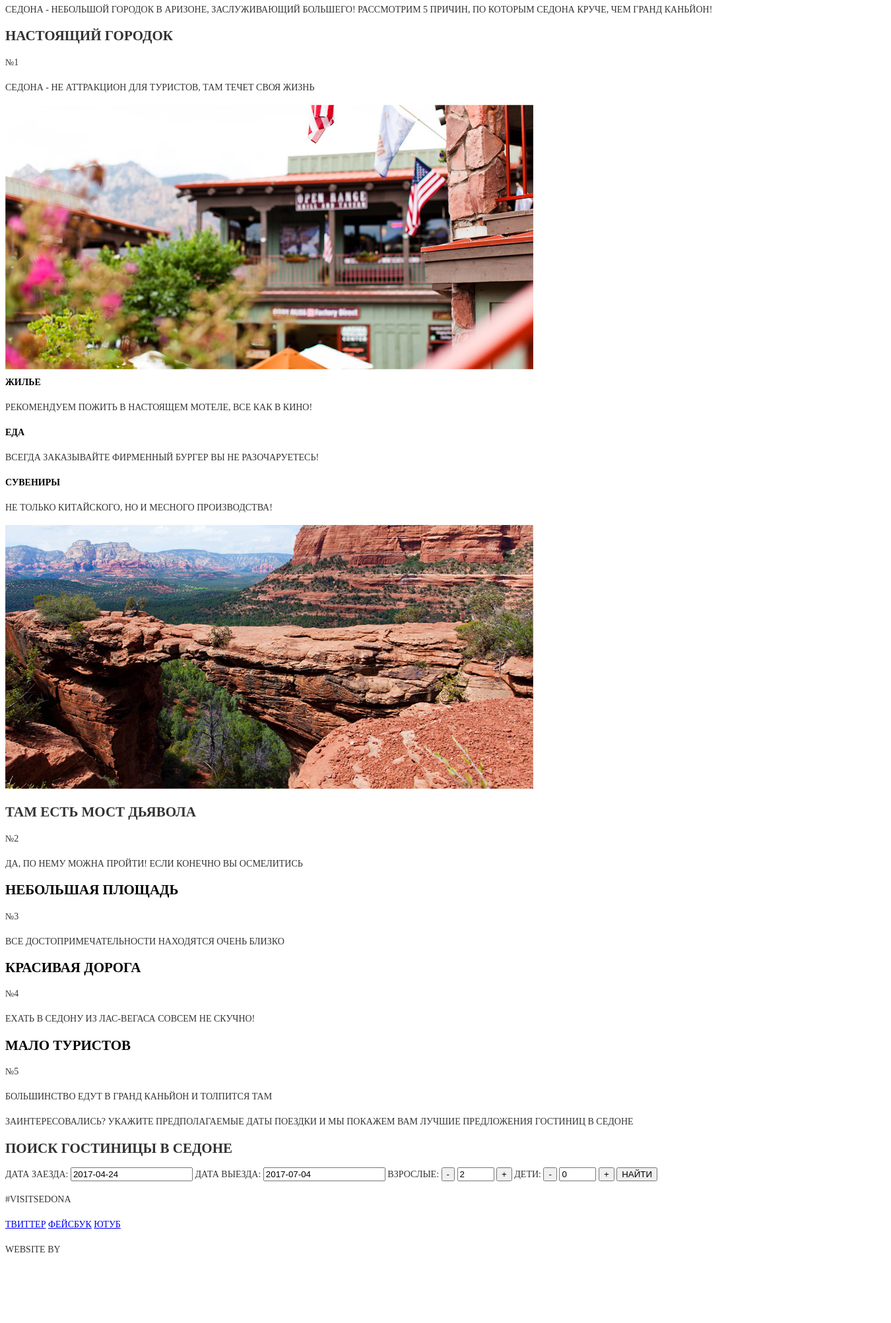
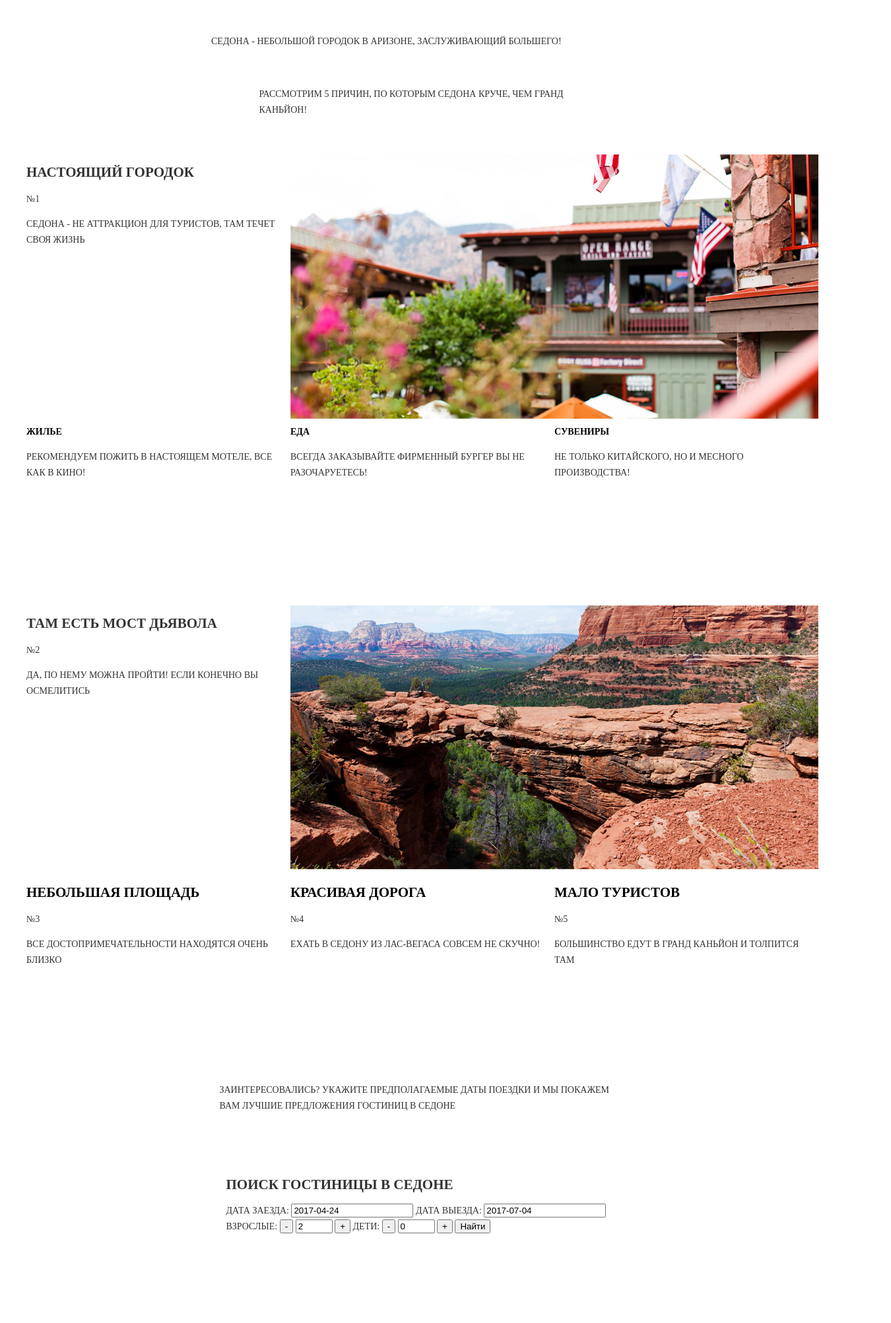
Before and after one commit to DenysGryshko/371857-sedona, a plain HTML site: page sedona-index.html in a window 1280 px wide. Shown: the part 794-2800 px from the top of the page at 66% size, 1350 px wide, since content can reach past the window. Before the commit the page ends 2715 px from the top, so only its background shows below. Drawn offline with Linux system fonts and the light colour scheme.

Commit message:
Сетки
+

```diff
--- a/css/style.css
+++ b/css/style.css
@@ -1,3 +1,10 @@
+html,
+body {
+  min-width: 1122px;
+  margin: 0;
+  padding: 0;
+}
+
 body {
   font-size: 14px;
   line-height: 24px;
@@ -6,10 +13,145 @@ body {
   font-family: PT Sans;
   text-transform: uppercase;
 }
+
 h2 {
   font-size: 21px;
   line-height: 21px;
 }
+
 .subtitle {
   color: #000000;
 }
+
+.clearfix::after {
+  content: "";
+
+  display: table;
+  clear: both;
+}
+
+.container {
+  width: 1200px;
+  margin: 0 auto;
+  padding: 0 40px;
+}
+
+.main-navigation{
+  width: 1200px;
+  min-height: 75px;
+}
+
+.main-image-1 {
+  width: 1200px;
+  min-height: 508px;
+}
+
+.main-image-2 {
+  width: 1200px;
+  min-height: 57px;
+  margin-bottom: 62px;
+}
+
+.moto {
+  width: 615px;
+  min-height: 100px;
+  margin-right: auto;
+  margin-left: auto;
+  margin-bottom: 55px;
+}
+
+.adventures-1  {
+  margin-bottom: 55px;
+}
+
+.adventures-discription {
+  float: left;
+  width: 400px;
+  min-height: 260px;
+}
+
+.adventures-image {
+  float: right;
+  width: 800px;
+  min-height: 260px;
+}
+
+.features {
+  margin-bottom: 80px;
+}
+
+.features-item {
+  float:left;
+  width: 400px;
+  min-height: 195px;
+}
+
+.adventures-discription: :nth-child(2) {
+  float: right;
+}
+
+.adventures-image: :nth-child(2) {
+  float: left;
+}
+
+.adveture-block {
+  margin-bottom: 55px;
+}
+
+.main-motto {
+  width: 640px;
+  min-height: 45px;
+  margin-right: auto;
+  margin-left: auto;
+  margin-bottom: 35px;
+}
+
+.reasons {
+  width: 495px;
+  min-height: 20px;
+  margin-right: auto;
+  margin-left: auto;
+  margin-bottom: 55px;
+}
+
+.question {
+width: 615px;
+min-height: 100px;
+margin-right: auto;
+margin-left: auto;
+margin-bottom: 45px;
+}
+
+.form-and-map {
+  width: 595px;
+  min-height: 420px;
+  margin-right: auto;
+  margin-left: auto;
+}
+
+.main-footer {
+  margin-top: 80px;
+  padding-top: 30px;
+  padding-bottom: 30px;
+  padding-left: 70px;
+  padding-right: 70px;
+}
+
+.footer-teg {
+  float: left;
+  width: 190px;
+  margin-right: 220px;
+  min-height: 90px;
+}
+
+.footer-social {
+  float: left;
+  width: 200px;
+  min-height: 60px;
+}
+
+.footer-copyright {
+  float: right;
+  width: 240px;
+  min-height: 50px;
+}
--- a/index.html
+++ b/sedona-index.html
@@ -7,7 +7,7 @@
   </head>
   <body>
   <header class="main-header">
-    <div class="container">
+    <div class="container clearfix">
       <nav class="main-navigation">
         <ul>
           <li>
@@ -16,12 +16,9 @@
           <li>
             <a href="#">Фото и видео</a>
           </li>
-          <div clss="logo">
-            <img src="img/logo.png" width="138" height="70"
-            alt="City of Sedona">
-            <!--тоесть здесь это просто картинка, а на остальных страницах
-          сайта это ссылка на главную? -->
-          </div>
+          <a class="top-logo">
+            <img src="img/logo.png" width="138" height="70" alt="City of Sedona">
+          </a>
           <li>
             <a href="#">Карта штата</a>
           </li>
@@ -46,12 +43,12 @@
     </div>
     <section class="motto">
         <p class="main-motto"> Седона - небольшой городок в Аризоне,
-          заслуживающий большего!
-      <span class="reasons">Рассмотрим 5 причин, по которым Седона круче,
-        чем Гранд каньйон!</span>
+          заслуживающий большего! </p>
+        <p class="reasons">Рассмотрим 5 причин, по которым Седона круче,
+        чем Гранд каньйон!
         </p>
     </section>
-    <section class="adventures">
+    <section class="adventures-2 clearfix">
       <div class="adventures-discription">
         <h2 class="label"> Настоящий городок </h2>
         <span class="number white">  №1 </span>
@@ -64,10 +61,9 @@
         alt="Sedona-view">
       </div>
     </section>
-    <section class="features">
+    <section class="features clearfix">
       <div class="features-item">
         <div class="features-img1">
-          <!--Они же пустые верно? (картинку в CSS вставим...) -->
         </div>
         <b class="subtitle"> Жилье </b>
         <p>
@@ -91,7 +87,7 @@
         </p>
       </div>
     </section>
-    <section class="adventures">
+    <section class="adventures-2 clearfix">
       <div class="adventures-image">
         <img src="img/view2.jpg" width="800" height="400"
         alt="Sedona-view">
@@ -103,20 +99,20 @@
           осмелитись </p>
       </div>
     </section>
-    <section class="adveture-block">
-      <div class="adveture-item">
+    <section class="adveture-block clearfix">
+      <div class="adventures-discription">
         <h2 class="subtitle"> Небольшая площадь </h2>
         <span class="number black"> №3 </span>
         <p class="text black">  Все достопримечательности находятся очень
           близко </p>
       </div>
-      <div class="adveture-item">
+      <div class="adventures-discription">
         <h2 class="subtitle"> Красивая дорога </h2>
         <span class="number black"> №4 </span>
         <p class="text black"> Ехать в Седону из Лас-Вегаса совсем
         не скучно! </p>
       </div>
-      <div class="adveture-item">
+      <div class="adventures-discription">
         <h2 class="subtitle"> Мало туристов </h2>
         <span class="number black"> №5 </span>
         <p class="text black"> Большинство едут в Гранд каньйон и
@@ -132,7 +128,7 @@
     <section class="form-and-map">
       <h2 class="form-title"> Поиск гостиницы в Седоне </h2>
       <div class="form-block">
-        <form class="booking-form" method="get" action="<ссылка>">
+        <form class="booking-form" method="get" action="/">
           <label for="arrival-date"> Дата заезда:
             <input id="arrival-date" name="arrival" type="data"
             value="2017-04-24">
@@ -156,16 +152,15 @@
             step="1" value="0">
             <button class="btn" type="button"> + </button>
           </label>
-          <input type="submit" name="btn-find" value="НАЙТИ"> <!--сдесь нужен
-          Сapslock? -->
+          <input type="submit" name="btn-find" value="Найти">
         </form>
       </div>
       <div class="map-container"></div>
     </section>
   </main>
   <footer class="main-footer">
-    <div class="container">
-      <div class="teg">
+    <div class="container clearfix">
+      <div class="footer-teg">
         <p> #VisitSedona </p>
       </div>
       <section class="footer-social">
```
Also changed, not shown: main-page.txt (deleted).
